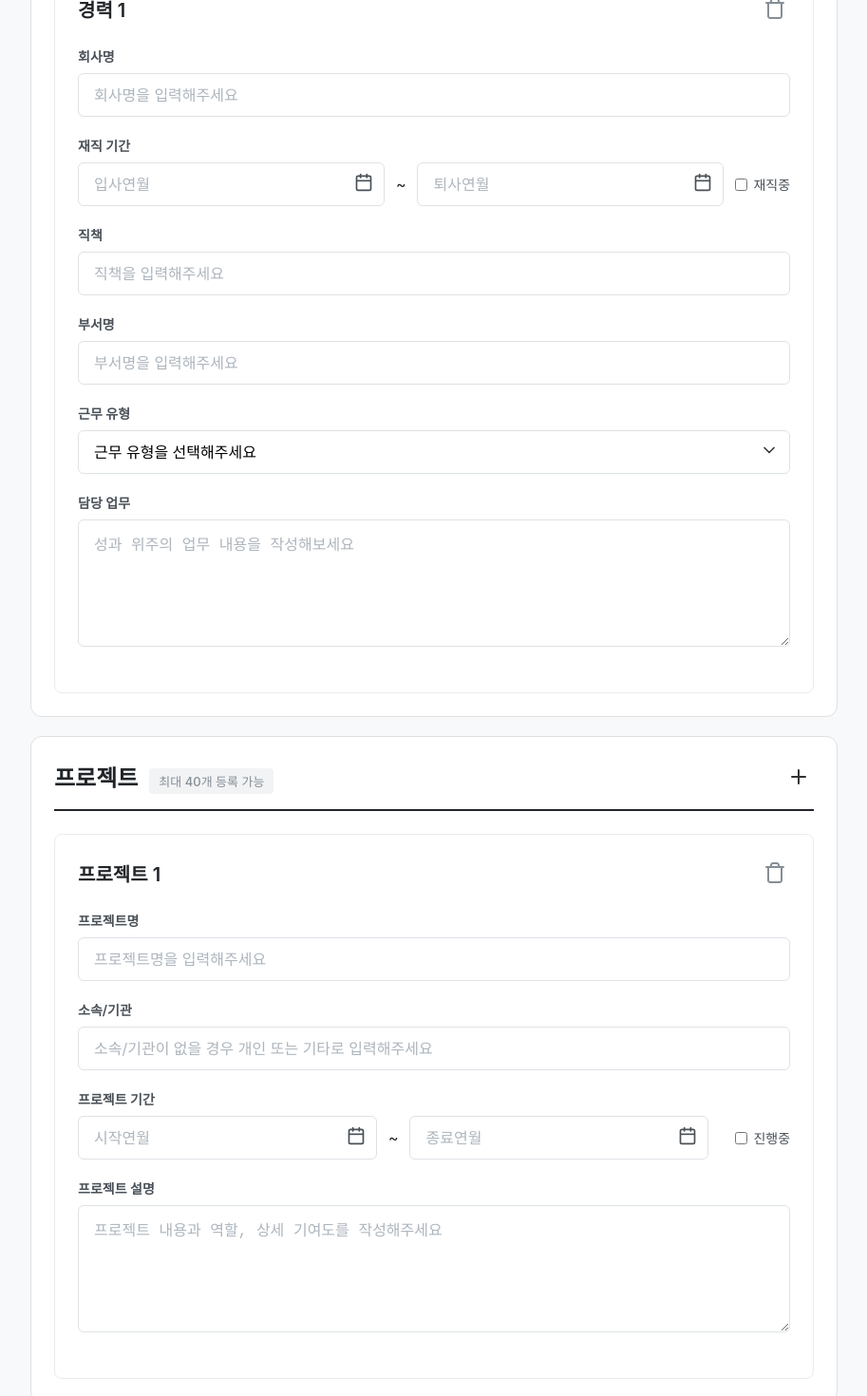
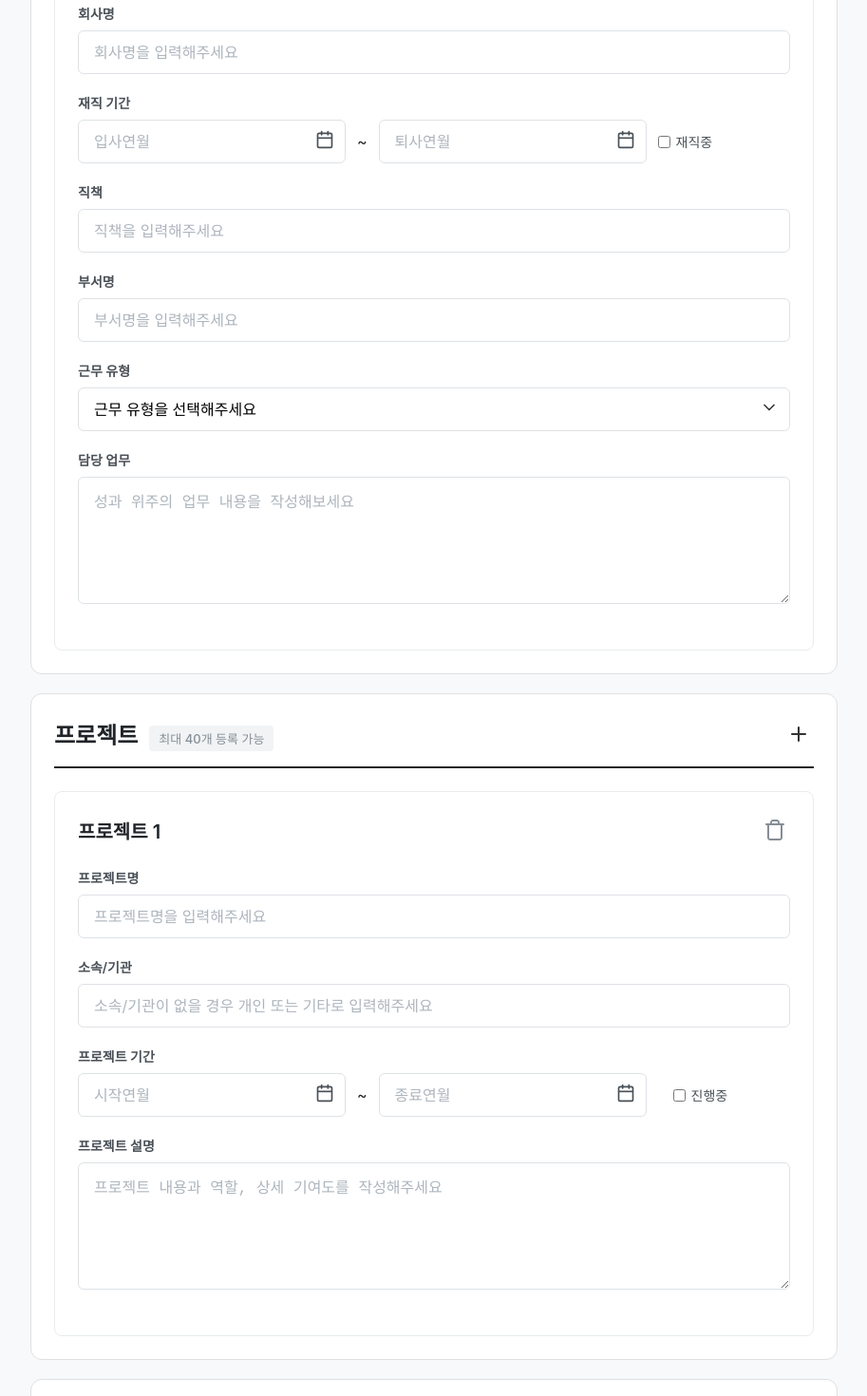
Before and after one commit to SMU-LIKELION-PROJECT-TEAM-2/resume-portfolio-frontend, a React (Vite) app: page /editor in a window 1280 px wide. Shown: the part 1400-2870 px from the top of the page at 95% size, without its empty margins (28-941 px from the left). Built offline with nearby package versions, Linux system fonts and the light colour scheme.

Commit message:
Feat: PortfolioEditor Page 캘린더로 연월 선택하는 기능 추가

```diff
--- a/package.json
+++ b/package.json
@@ -11,6 +11,7 @@
     "jspdf": "^3.0.1",
     "lucide-react": "^0.518.0",
     "react": "^19.1.0",
+    "react-datepicker": "^8.4.0",
     "react-dom": "^19.1.0",
     "react-icons": "^5.5.0",
     "react-router-dom": "^7.6.2",
--- a/src/components/PortfolioEditorPage/form/Education.jsx
+++ b/src/components/PortfolioEditorPage/form/Education.jsx
@@ -1,4 +1,6 @@
 import React, { useState, forwardRef, useImperativeHandle } from 'react';
+import DatePicker from 'react-datepicker';
+import 'react-datepicker/dist/react-datepicker.css';
 import styled from '@emotion/styled';
 import { SectionContainer } from '../sharedStyles';
 
@@ -96,6 +98,10 @@ const baseInputStyles = `
 
 const StyledInput = styled.input`${baseInputStyles}`;
 
+const DatePickerInput = styled(StyledInput)`
+  cursor: pointer;
+`;
+
 const StyledSelect = styled.select`
   ${baseInputStyles}
   appearance: none;
@@ -164,11 +170,25 @@ const CalendarIcon = () => (
     <svg width="20" height="20" viewBox="0 0 24 24" fill="none" xmlns="http://www.w3.org/2000/svg"><path d="M17 12H12V17H17V12ZM16 1V3H8V1H6V3H5C3.89 3 3 3.89 3 5V19C3 20.1 3.89 21 5 21H19C20.1 21 21 20.1 21 19V5C21 3.89 20.1 3 19 3H18V1H16ZM19 19H5V8H19V19Z" fill="#868e96"/></svg>
 );
 
+const CustomDateInput = forwardRef(({ value, onClick, placeholder }, ref) => (
+  <DateInputWrapper ref={ref}>
+    <DatePickerInput
+      value={value}
+      onClick={onClick}
+      placeholder={placeholder}
+      readOnly
+    />
+    <IconWrapper>
+      <CalendarIcon />
+    </IconWrapper>
+  </DateInputWrapper>
+));
+
 const Education = forwardRef((props, ref) => {
     const [educations, setEducations] = useState([
         {
             id: 1, type: '', institution: '', major: '',
-            status: '', startDate: '', endDate: ''
+            status: '', startDate: null, endDate: null
         }
     ]);
 
@@ -176,7 +196,7 @@ const Education = forwardRef((props, ref) => {
         if (educations.length < 20) {
             setEducations([...educations, {
                 id: Date.now(), type: '', institution: '', major: '',
-                status: '', startDate: '', endDate: ''
+                status: '', startDate: null, endDate: null
             }]);
         } else {
             alert('최대 20개까지 등록 가능합니다.');
@@ -191,6 +211,12 @@ const Education = forwardRef((props, ref) => {
         const { name, value } = e.target;
         setEducations(educations.map(edu =>
             edu.id === id ? { ...edu, [name]: value } : edu
+        ));
+    };
+
+    const handleDateChange = (id, fieldName, date) => {
+        setEducations(educations.map(edu =>
+            edu.id === id ? { ...edu, [fieldName]: date } : edu
         ));
     };
 
@@ -268,15 +294,30 @@ const Education = forwardRef((props, ref) => {
                             <FieldWrapper className="full-width">
                                 <FieldLabel>재학 기간</FieldLabel>
                                 <DateInputContainer>
-                                    <DateInputWrapper>
-                                        <StyledInput type="text" name="startDate" value={edu.startDate} onChange={e => handleEducationChange(edu.id, e)} placeholder="입학년월 (YYYY.MM)"/>
-                                        <IconWrapper><CalendarIcon /></IconWrapper>
-                                    </DateInputWrapper>
+                                    <DatePicker
+                                        selected={edu.startDate}
+                                        onChange={(date) => handleDateChange(edu.id, 'startDate', date)}
+                                        selectsStart
+                                        startDate={edu.startDate}
+                                        endDate={edu.endDate}
+                                        dateFormat="yyyy.MM"
+                                        showMonthYearPicker
+                                        placeholderText="입학년월 (YYYY.MM)"
+                                        customInput={<CustomDateInput />}
+                                    />
                                     <span>~</span>
-                                    <DateInputWrapper>
-                                        <StyledInput type="text" name="endDate" value={edu.endDate} onChange={e => handleEducationChange(edu.id, e)} placeholder="졸업년월 (YYYY.MM)"/>
-                                        <IconWrapper><CalendarIcon /></IconWrapper>
-                                    </DateInputWrapper>
+                                    <DatePicker
+                                        selected={edu.endDate}
+                                        onChange={(date) => handleDateChange(edu.id, 'endDate', date)}
+                                        selectsEnd
+                                        startDate={edu.startDate}
+                                        endDate={edu.endDate}
+                                        minDate={edu.startDate}
+                                        dateFormat="yyyy.MM"
+                                        showMonthYearPicker
+                                        placeholderText="졸업년월 (YYYY.MM)"
+                                        customInput={<CustomDateInput />}
+                                    />
                                 </DateInputContainer>
                             </FieldWrapper>
                         </FieldsGrid>
--- a/src/components/PortfolioEditorPage/form/Extracurricular.jsx
+++ b/src/components/PortfolioEditorPage/form/Extracurricular.jsx
@@ -1,4 +1,6 @@
 import React, { useState, forwardRef, useImperativeHandle } from 'react';
+import DatePicker from 'react-datepicker';
+import 'react-datepicker/dist/react-datepicker.css';
 import styled from '@emotion/styled';
 import { SectionContainer } from '../sharedStyles';
 
@@ -102,6 +104,10 @@ const StyledTextarea = styled.textarea`
     font-family: inherit;
 `;
 
+const DatePickerInput = styled(StyledInput)`
+  cursor: pointer;
+`;
+
 const FieldsGrid = styled.div`
     display: grid;
     grid-template-columns: 1fr; // 대외활동은 필드가 적어 1단으로 변경
@@ -160,9 +166,22 @@ const CalendarIcon = () => (
     <svg width="20" height="20" viewBox="0 0 24 24" fill="none" xmlns="http://www.w3.org/2000/svg"><path d="M17 12H12V17H17V12ZM16 1V3H8V1H6V3H5C3.89 3 3 3.89 3 5V19C3 20.1 3.89 21 5 21H19C20.1 21 21 20.1 21 19V5C21 3.89 20.1 3 19 3H18V1H16ZM19 19H5V8H19V19Z" fill="#868e96"/></svg>
 );
 
+const CustomDateInput = forwardRef(({ value, onClick, placeholder }, ref) => (
+  <DateInputWrapper ref={ref} onClick={onClick}>
+    <DatePickerInput
+      value={value}
+      placeholder={placeholder}
+      readOnly
+    />
+    <IconWrapper>
+      <CalendarIcon />
+    </IconWrapper>
+  </DateInputWrapper>
+));
+
 const Extracurricular = forwardRef((props, ref) => {
     const [activities, setActivities] = useState([
-        { id: 1, name: '', organization: '', startDate: '', endDate: '', description: '' }
+        { id: 1, name: '', organization: '', startDate: null, endDate: null, description: '' }
     ]);
 
     const addActivity = () => {
@@ -172,7 +191,7 @@ const Extracurricular = forwardRef((props, ref) => {
         }
         setActivities([
             ...activities,
-            { id: Date.now(), name: '', organization: '', startDate: '', endDate: '', description: '' }
+            { id: Date.now(), name: '', organization: '', startDate: null, endDate: null, description: '' }
         ]);
     };
 
@@ -184,6 +203,12 @@ const Extracurricular = forwardRef((props, ref) => {
         const { name, value } = e.target;
         setActivities(activities.map(act =>
             act.id === id ? { ...act, [name]: value } : act
+        ));
+    };
+
+    const handleDateChange = (id, fieldName, date) => {
+        setActivities(activities.map(act =>
+            act.id === id ? { ...act, [fieldName]: date } : act
         ));
     };
 
@@ -239,15 +264,30 @@ const Extracurricular = forwardRef((props, ref) => {
                             <FieldWrapper className="full-width">
                                 <FieldLabel>활동 기간</FieldLabel>
                                 <DateInputContainer>
-                                    <DateInputWrapper>
-                                        <StyledInput type="text" name="startDate" value={activity.startDate} onChange={e => handleActivityChange(activity.id, e)} placeholder="시작년월 (YYYY.MM)"/>
-                                        <IconWrapper><CalendarIcon /></IconWrapper>
-                                    </DateInputWrapper>
+                                    <DatePicker
+                                        selected={activity.startDate}
+                                        onChange={(date) => handleDateChange(activity.id, 'startDate', date)}
+                                        selectsStart
+                                        startDate={activity.startDate}
+                                        endDate={activity.endDate}
+                                        dateFormat="yyyy.MM"
+                                        showMonthYearPicker
+                                        placeholderText="시작년월 (YYYY.MM)"
+                                        customInput={<CustomDateInput />}
+                                    />
                                     <span>~</span>
-                                    <DateInputWrapper>
-                                        <StyledInput type="text" name="endDate" value={activity.endDate} onChange={e => handleActivityChange(activity.id, e)} placeholder="종료년월 (YYYY.MM)"/>
-                                        <IconWrapper><CalendarIcon /></IconWrapper>
-                                    </DateInputWrapper>
+                                    <DatePicker
+                                        selected={activity.endDate}
+                                        onChange={(date) => handleDateChange(activity.id, 'endDate', date)}
+                                        selectsEnd
+                                        startDate={activity.startDate}
+                                        endDate={activity.endDate}
+                                        minDate={activity.startDate}
+                                        dateFormat="yyyy.MM"
+                                        showMonthYearPicker
+                                        placeholderText="종료년월 (YYYY.MM)"
+                                        customInput={<CustomDateInput />}
+                                    />
                                 </DateInputContainer>
                             </FieldWrapper>
 
--- a/src/components/PortfolioEditorPage/form/ForeignLanguage.jsx
+++ b/src/components/PortfolioEditorPage/form/ForeignLanguage.jsx
@@ -215,7 +215,6 @@ const ForeignLanguage = forwardRef((props, ref) => {
                                     <option value="Beginner">기초</option>
                                     <option value="Conversational">회화 가능</option>
                                     <option value="Business">비즈니스</option>
-                                    <option value="Fluent">유창함</option>
                                     <option value="Native">원어민 수준</option>
                                 </StyledSelect>
                             </FieldWrapper>
--- a/src/components/PortfolioEditorPage/form/ProjectExperience.jsx
+++ b/src/components/PortfolioEditorPage/form/ProjectExperience.jsx
@@ -1,4 +1,6 @@
 import React, { useState, forwardRef, useImperativeHandle } from 'react';
+import DatePicker from 'react-datepicker';
+import 'react-datepicker/dist/react-datepicker.css';
 import styled from '@emotion/styled';
 import { SectionContainer } from '../sharedStyles';
 
@@ -107,6 +109,15 @@ const baseInputStyles = `
 const StyledInput = styled.input`${baseInputStyles}`;
 const StyledTextarea = styled.textarea`${baseInputStyles}`;
 
+const DatePickerInput = styled(StyledInput)`
+  cursor: pointer;
+
+  &:disabled {
+    background-color: #f1f3f5;
+    cursor: not-allowed;
+  }
+`;
+
 const DateRow = styled.div`
   display: flex;
   align-items: center;
@@ -127,8 +138,11 @@ const CheckboxWrapper = styled.div`
 `;
 
 const InputWithIconWrapper = styled.div`
-  position: relative;
-  flex: 1;
+    position: relative;
+    flex: 1;
+    input:disabled + & {
+        opacity: 0.6;
+    }
 `;
 
 const InputIcon = styled.div`
@@ -151,12 +165,26 @@ const CalendarIcon = () => (
     <svg width="20" height="20" viewBox="0 0 24 24" fill="none" xmlns="http://www.w3.org/2000/svg"><rect x="3" y="4" width="18" height="18" rx="2" ry="2" stroke="#495057" strokeWidth="2"/><line x1="16" y1="2" x2="16" y2="6" stroke="#495057" strokeWidth="2" strokeLinecap="round"/><line x1="8" y1="2" x2="8" y2="6" stroke="#495057" strokeWidth="2" strokeLinecap="round"/><line x1="3" y1="10" x2="21" y2="10" stroke="#495057" strokeWidth="2"/></svg>
 );
 
+const CustomDateInput = forwardRef(({ value, onClick, placeholder, disabled }, ref) => (
+  <InputWithIconWrapper ref={ref} onClick={!disabled ? onClick : undefined}>
+    <DatePickerInput
+      value={value}
+      placeholder={placeholder}
+      disabled={disabled}
+      readOnly
+    />
+    <InputIcon>
+      <CalendarIcon />
+    </InputIcon>
+  </InputWithIconWrapper>
+));
+
 const createNewProject = () => ({
   id: Date.now(),
   projectName: '',
   organization: '',
-  startDate: '',
-  endDate: '',
+  startDate: null,
+  endDate: null,
   inProgress: false,
   description: '',
 });
@@ -182,10 +210,22 @@ const ProjectExperience = forwardRef((props, ref) => {
 
   const handleInputChange = (id, e) => {
     const { name, value, type, checked } = e.target;
-    const val = type === 'checkbox' ? checked : value;
+    let val = type === 'checkbox' ? checked : value;
 
+    setProjects(projects.map(p => {
+        if (p.id === id) {
+            if (name === 'inProgress' && checked) {
+                return { ...p, inProgress: true, endDate: null };
+            }
+            return { ...p, [name]: val };
+        }
+        return p;
+    }));
+  };
+
+  const handleDateChange = (id, fieldName, date) => {
     setProjects(projects.map(p =>
-      p.id === id ? { ...p, [name]: val } : p
+      p.id === id ? { ...p, [fieldName]: date } : p
     ));
   };
 
@@ -229,15 +269,31 @@ const ProjectExperience = forwardRef((props, ref) => {
           <FormRow>
             <FormLabel>프로젝트 기간</FormLabel>
             <DateRow>
-              <InputWithIconWrapper>
-                <StyledInput name="startDate" value={project.startDate} onChange={(e) => handleInputChange(project.id, e)} placeholder="시작연월" />
-                <InputIcon><CalendarIcon /></InputIcon>
-              </InputWithIconWrapper>
+              <DatePicker
+                selected={project.startDate}
+                onChange={(date) => handleDateChange(project.id, 'startDate', date)}
+                selectsStart
+                startDate={project.startDate}
+                endDate={project.endDate}
+                dateFormat="yyyy.MM"
+                showMonthYearPicker
+                placeholderText="시작연월"
+                customInput={<CustomDateInput />}
+              />
               <span>~</span>
-              <InputWithIconWrapper>
-                <StyledInput name="endDate" value={project.endDate} onChange={(e) => handleInputChange(project.id, e)} placeholder="종료연월" disabled={project.inProgress} />
-                <InputIcon><CalendarIcon /></InputIcon>
-              </InputWithIconWrapper>
+              <DatePicker
+                selected={project.endDate}
+                onChange={(date) => handleDateChange(project.id, 'endDate', date)}
+                selectsEnd
+                startDate={project.startDate}
+                endDate={project.endDate}
+                minDate={project.startDate}
+                dateFormat="yyyy.MM"
+                showMonthYearPicker
+                placeholderText="종료연월"
+                disabled={project.inProgress}
+                customInput={<CustomDateInput />}
+              />
               <CheckboxWrapper>
                 <input type="checkbox" id={`inProgress-${project.id}`} name="inProgress" checked={project.inProgress} onChange={(e) => handleInputChange(project.id, e)} />
                 <label htmlFor={`inProgress-${project.id}`}>진행중</label>
--- a/src/components/PortfolioEditorPage/form/TechStack.jsx
+++ b/src/components/PortfolioEditorPage/form/TechStack.jsx
@@ -69,6 +69,7 @@ const IconWrapper = styled.div`
   top: 50%;
   transform: translateY(-50%);
   pointer-events: none;
+  cursor: pointer;
 `;
 
 const TagContainer = styled.div`
@@ -122,9 +123,6 @@ const TechStack = forwardRef((props, ref) => {
   const initialSkills = [
     'Adobe Photoshop',
     'Adobe Premiere Pro',
-    'Adobe Illustrator',
-    'Adobe Illustrator',
-    'Adobe Illustrator',
     'Adobe Illustrator',
   ];
 
--- a/src/components/PortfolioEditorPage/form/WorkExperience.jsx
+++ b/src/components/PortfolioEditorPage/form/WorkExperience.jsx
@@ -1,4 +1,6 @@
 import React, { useState, forwardRef, useImperativeHandle } from 'react';
+import DatePicker from 'react-datepicker';
+import 'react-datepicker/dist/react-datepicker.css';
 import styled from '@emotion/styled';
 import { SectionContainer } from '../sharedStyles';
 
@@ -107,6 +109,15 @@ const baseInputStyles = `
 const StyledInput = styled.input`${baseInputStyles}`;
 const StyledTextarea = styled.textarea`${baseInputStyles}`;
 
+const DatePickerInput = styled(StyledInput)`
+  cursor: pointer;
+
+  &:disabled {
+    background-color: #f1f3f5;
+    cursor: not-allowed;
+  }
+`;
+
 const DateRow = styled.div`
   display: flex;
   align-items: center;
@@ -117,7 +128,6 @@ const CheckboxWrapper = styled.div`
   display: flex;
   align-items: center;
   gap: 6px;
-  margin-left: auto; /* 오른쪽 끝으로 밀어내기 */
 
   label {
     font-size: 14px;
@@ -145,7 +155,7 @@ const SelectWrapper = styled.div`
 
 const StyledSelect = styled.select`
   ${baseInputStyles}
-  appearance: none; // 기본 화살표 제거
+  appearance: none;
   padding-right: 40px;
 `;
 
@@ -186,11 +196,25 @@ const ChevronDownIcon = () => (
     </svg>
 );
 
+const CustomDateInput = forwardRef(({ value, onClick, placeholder, disabled }, ref) => (
+  <InputWithIconWrapper ref={ref} onClick={!disabled ? onClick : undefined}>
+    <DatePickerInput
+      value={value}
+      placeholder={placeholder}
+      disabled={disabled}
+      readOnly
+    />
+    <InputIcon>
+      <CalendarIcon />
+    </InputIcon>
+  </InputWithIconWrapper>
+));
+
 const createNewExperience = () => ({
   id: Date.now(),
   company: '',
-  startDate: '',
-  endDate: '',
+  startDate: null,
+  endDate: null,
   isCurrent: false,
   position: '',
   department: '',
@@ -221,8 +245,20 @@ const WorkExperience = forwardRef((props, ref) => {
     const { name, value, type, checked } = e.target;
     const val = type === 'checkbox' ? checked : value;
 
+    setExperiences(experiences.map(exp => {
+      if (exp.id === id) {
+        if (name === 'isCurrent' && checked) {
+          return { ...exp, isCurrent: true, endDate: null };
+        }
+        return { ...exp, [name]: val };
+      }
+      return exp;
+    }));
+  };
+
+  const handleDateChange = (id, fieldName, date) => {
     setExperiences(experiences.map(exp =>
-      exp.id === id ? { ...exp, [name]: val } : exp
+      exp.id === id ? { ...exp, [fieldName]: date } : exp
     ));
   };
 
@@ -261,15 +297,31 @@ const WorkExperience = forwardRef((props, ref) => {
           <FormRow>
              <FormLabel>재직 기간</FormLabel>
              <DateRow>
-                <InputWithIconWrapper>
-                    <StyledInput name="startDate" value={exp.startDate} onChange={(e) => handleInputChange(exp.id, e)} placeholder="입사연월" />
-                    <InputIcon><CalendarIcon /></InputIcon>
-                </InputWithIconWrapper>
+                <DatePicker
+                  selected={exp.startDate}
+                  onChange={(date) => handleDateChange(exp.id, 'startDate', date)}
+                  selectsStart
+                  startDate={exp.startDate}
+                  endDate={exp.endDate}
+                  dateFormat="yyyy.MM"
+                  showMonthYearPicker
+                  placeholderText="입사연월"
+                  customInput={<CustomDateInput />}
+                />
                 <span>~</span>
-                <InputWithIconWrapper>
-                    <StyledInput name="endDate" value={exp.endDate} onChange={(e) => handleInputChange(exp.id, e)} placeholder="퇴사연월" disabled={exp.isCurrent}/>
-                    <InputIcon><CalendarIcon /></InputIcon>
-                </InputWithIconWrapper>
+                <DatePicker
+                  selected={exp.endDate}
+                  onChange={(date) => handleDateChange(exp.id, 'endDate', date)}
+                  selectsEnd
+                  startDate={exp.startDate}
+                  endDate={exp.endDate}
+                  minDate={exp.startDate}
+                  dateFormat="yyyy.MM"
+                  showMonthYearPicker
+                  placeholderText="퇴사연월"
+                  disabled={exp.isCurrent}
+                  customInput={<CustomDateInput />}
+                />
                 <CheckboxWrapper>
                     <input type="checkbox" id={`isCurrent-${exp.id}`} name="isCurrent" checked={exp.isCurrent} onChange={(e) => handleInputChange(exp.id, e)} />
                     <label htmlFor={`isCurrent-${exp.id}`}>재직중</label>
```
Also changed, not shown: 1 other file (tests, documents, lock files or other folders).
